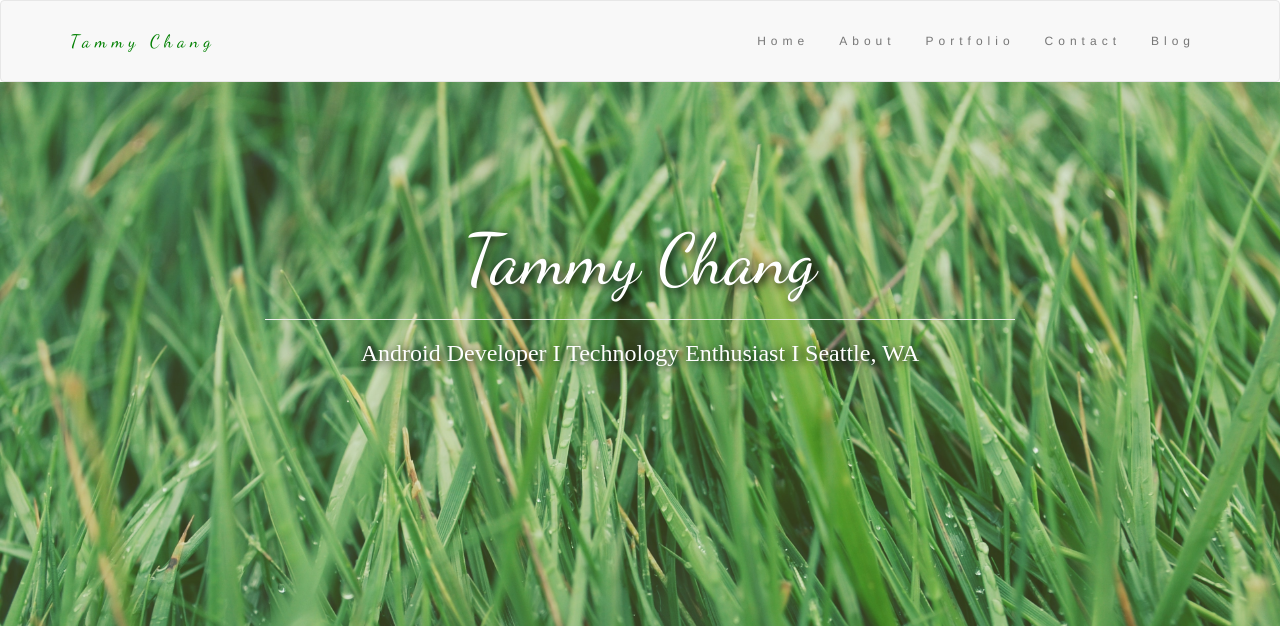
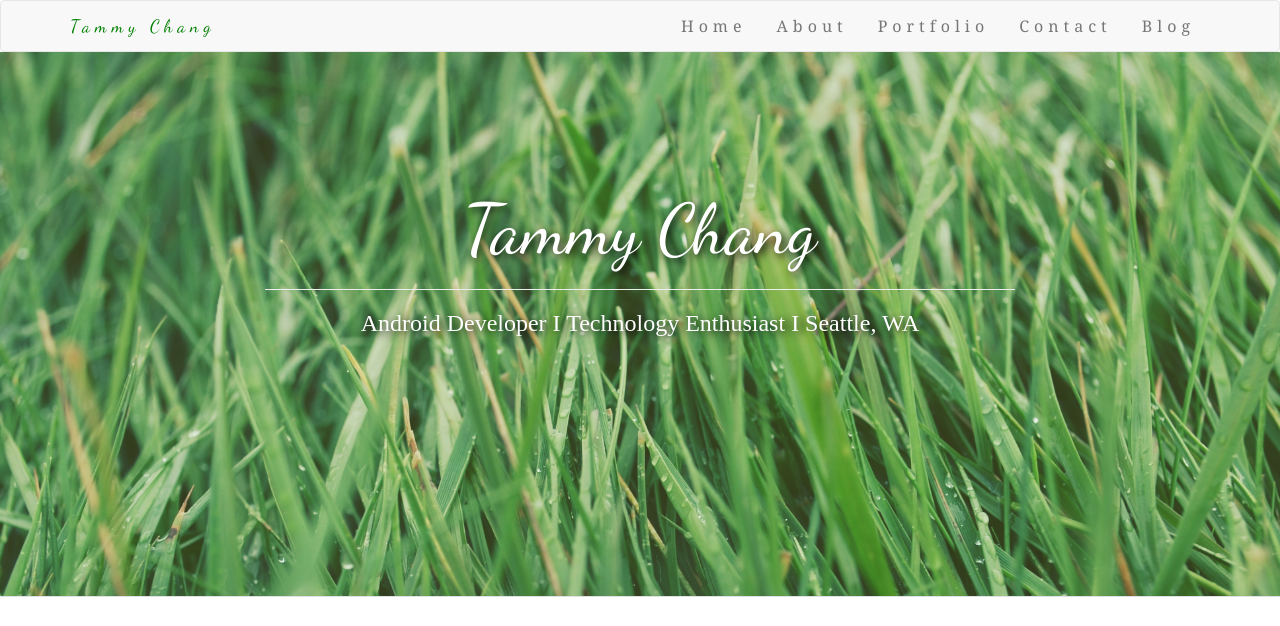
Before and after one commit to ctam91/tammysblog, a Flask app: page / in a window 1280 px wide. Shown: the top 626 px of the page. Run offline with Flask 2, Linux system fonts and the light colour scheme; some libraries are stand-ins or nearby versions; some web fonts are replaced.

Commit message:
update style

```diff
--- a/static/styles/mainpage.css
+++ b/static/styles/mainpage.css
@@ -147,8 +147,6 @@ float: left;
     width: 100%; /* Full width */
     font-size: 12px;
     letter-spacing: 5px;
-    padding-top: 15px;
-    padding-bottom: 15px;
     margin-bottom: 0 !important;
     color: #fff;
 }
@@ -160,6 +158,7 @@ float: left;
 .title {
   color:green;
   font-family: dancing script;
+  font-size: 18px;
 }
 
 .img-profile {
@@ -184,3 +183,8 @@ float: left;
   color:green !important;
   font-family: dancing script;
 }
+
+.custom-nav{
+  font-family: cambria !important;
+  font-size: 16px;
+}
--- a/templates/base.html
+++ b/templates/base.html
@@ -40,7 +40,7 @@
             <a class="navbar-brand title" href="#">Tammy Chang</a>
         </div>
         <div class="collapse navbar-collapse" id="myNavbar">
-            <ul class="nav navbar-nav navbar-right">
+            <ul class="nav navbar-nav navbar-right custom-nav">
                 <li><a href="#home">Home</a></li>
                 <li><a href="#about">About</a></li>
                 <li><a href="#portfolio">Portfolio</a></li>
```
